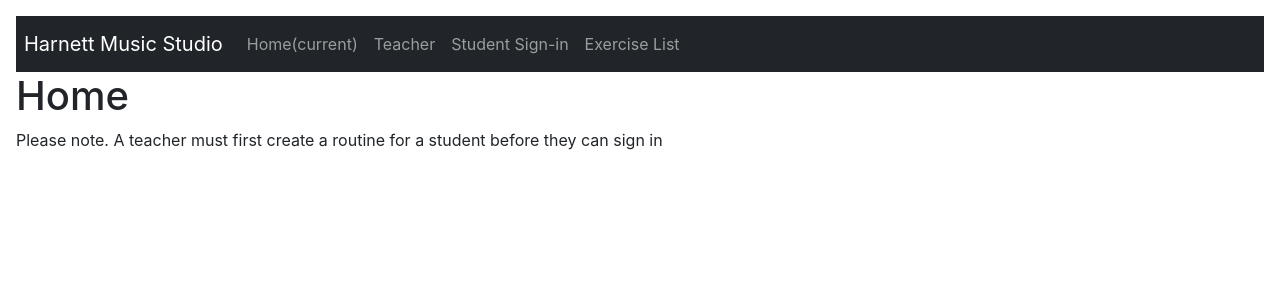
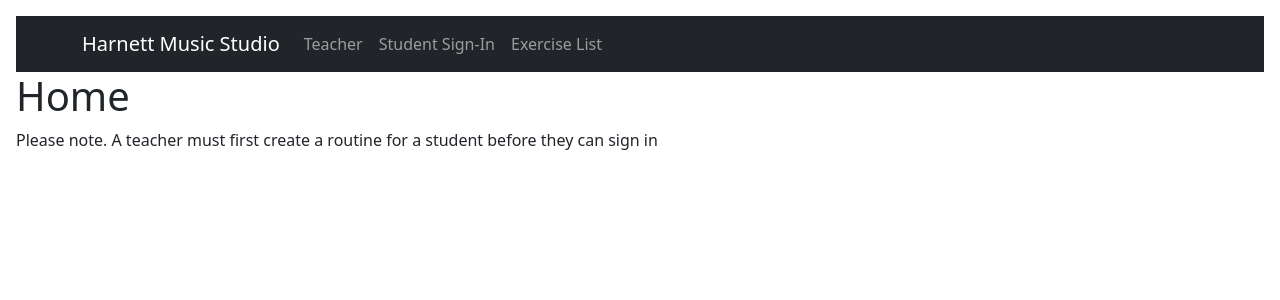
Before and after one commit to Chrisharnett/sax-practice-app, a React (Create React App) app: page / in a window 1280 px wide. Shown: the top 300 px of the page. Built offline with nearby package versions, Linux system fonts and the light colour scheme.

Commit message:
Project coming together.

```diff
--- a/package.json
+++ b/package.json
@@ -8,6 +8,7 @@
     "@testing-library/user-event": "^13.5.0",
     "bootstrap": "^5.3.2",
     "react": "^18.2.0",
+    "react-bootstrap": "^2.8.0",
     "react-dom": "^18.2.0",
     "react-router-dom": "^6.16.0",
     "react-scripts": "5.0.1",
--- a/src/App.js
+++ b/src/App.js
@@ -1,6 +1,13 @@
+
+import 'bootstrap/dist/css/bootstrap.min.css';
+import Container from 'react-bootstrap/Container';
+import Nav from 'react-bootstrap/Nav';
+import Navbar from 'react-bootstrap/Navbar';
+import Button from 'react-bootstrap/Button';
+import Dropdown from 'react-bootstrap/Dropdown'
 import './App.css';
-import { useState, useEffect} from 'react'
-import { Link, useLocation, useNavigate } from "react-router-dom"
+import { useState, useEffect} from 'react';
+import { Link, useLocation, useNavigate } from "react-router-dom";
 import { CurrentExercise, ExSelection, ExerciseList } from './exercise';
 
 // let directJSON = 'https://mysaxpracticeexercisebucket.s3.amazonaws.com/exerciseJSON.json'
@@ -16,34 +23,29 @@ if (storedData) {
 function Home() {
   return (
     <div>
-      {/* Collapsed navbar menu doesn't expand!! */}
-      <nav class="navbar navbar-expand-lg navbar-dark bg-dark p-2">
-        <a class="navbar-brand" href="/">Harnett Music Studio</a>
-        <button class="navbar-toggler" type="button" data-toggle="collapse" data-target="#navbarSupportedContent" aria-controls="navbarSupportedContent" aria-expanded="false" aria-label="Toggle navigation">
-          <span class="navbar-toggler-icon"></span>
-        </button>
-
-        <div className="collapse navbar-collapse" id="navbarSupportedContent">
-          <ul class="navbar-nav mr-auto">
-            <li class="nav-item active">
-            <Link to="/" className="nav-link">Home<span class="sr-only">(current)</span></Link>
-            </li>
-            <li class="nav-item">
-              <Link to="/teacher" className="nav-link">Teacher</Link>
-            </li>
-            <li class="nav-item">
-              <Link to="/studentSignIn" className="nav-link">Student Sign-in</Link>
-            </li>
-            <li class="nav-item">
-              <Link to="/exerciseList" className="nav-link">Exercise List</Link>
-            </li>
-          </ul>
-        </div>
-      </nav>
+      <Navigation></Navigation>
       <h1>Home</h1>
       <p>Please note. A teacher must first create a routine for a student before they can sign in</p>
     </div>
   )
+};
+
+function Navigation() {
+  return (
+    <Navbar expand="lg" className="navbar-dark bg-dark p-2">
+        <Container>
+          <Navbar.Brand href="/">Harnett Music Studio</Navbar.Brand>
+          <Navbar.Toggle aria-controls="basic-navbar-nav" />
+          <Navbar.Collapse id="basic-navbar-nav">
+            <Nav className="me-auto">
+              <Nav.Link href="/teacher">Teacher</Nav.Link>
+              <Nav.Link href="/studentSignIn">Student Sign-In</Nav.Link>
+              <Nav.Link href="/exerciseList">Exercise List</Nav.Link>
+            </Nav>
+          </Navbar.Collapse>
+        </Container>
+      </Navbar>
+  );
 };
 
 export function Student() {
@@ -123,30 +125,7 @@ export function Student() {
     if (currentRound === rounds) {
       return (
         <div>
-          {/* Collapsed navbar menu doesn't expand!! */}
-      <nav class="navbar navbar-expand-lg navbar-dark bg-dark p-2">
-        <a class="navbar-brand" href="/">Harnett Music Studio</a>
-        <button class="navbar-toggler" type="button" data-toggle="collapse" data-target="#navbarSupportedContent" aria-controls="navbarSupportedContent" aria-expanded="false" aria-label="Toggle navigation">
-          <span class="navbar-toggler-icon"></span>
-        </button>
-
-        <div className="collapse navbar-collapse" id="navbarSupportedContent">
-          <ul class="navbar-nav mr-auto">
-            <li class="nav-item active">
-            <Link to="/" className="nav-link">Home</Link>
-            </li>
-            <li class="nav-item">
-              <Link to="/teacher" className="nav-link">Teacher</Link>
-            </li>
-            <li class="nav-item">
-              <Link to="/studentSignIn" className="nav-link">Student Sign-in</Link>
-            </li>
-            <li class="nav-item">
-              <Link to="/exerciseList" className="nav-link">Exercise List</Link>
-            </li>
-          </ul>
-        </div>
-      </nav>
+          <Navigation></Navigation>
           <h1>Great job, today's routine is complete</h1>
         </div>
       )
@@ -169,30 +148,7 @@ export function StudentSignIn() {
 
   return (
     <div>
-      {/* Collapsed navbar menu doesn't expand!! */}
-      <nav class="navbar navbar-expand-lg navbar-dark bg-dark p-2">
-        <a class="navbar-brand" href="/">Harnett Music Studio</a>
-        <button class="navbar-toggler" type="button" data-toggle="collapse" data-target="#navbarSupportedContent" aria-controls="navbarSupportedContent" aria-expanded="false" aria-label="Toggle navigation">
-          <span class="navbar-toggler-icon"></span>
-        </button>
-
-        <div className="collapse navbar-collapse" id="navbarSupportedContent">
-          <ul class="navbar-nav mr-auto">
-            <li class="nav-item active">
-            <Link to="/" className="nav-link">Home</Link>
-            </li>
-            <li class="nav-item">
-              <Link to="/teacher" className="nav-link">Teacher</Link>
-            </li>
-            <li class="nav-item">
-              <Link to="/studentSignIn" className="nav-link">Student Sign-in<span class="sr-only">(current)</span></Link>
-            </li>
-            <li class="nav-item">
-              <Link to="/exerciseList" className="nav-link">Exercise List</Link>
-            </li>
-          </ul>
-        </div>
-      </nav>
+      <Navigation></Navigation>
       <h1>Select student</h1>
       <select value={ currentStudent } onChange={handleStudentChange}>
           <option key="n/a" />
@@ -202,14 +158,18 @@ export function StudentSignIn() {
             </option>
         ))}
       </select>
-      <button onClick={() => {
+      <Button onClick={() => {
         handleStartRoutine()
-      }} className="btn btn-Success">Start Routine</button>
+      }} variant="primary" className="m-2">Start Routine</Button>
     </div>
   )};
 
 export function Teacher() {
   const [data, setData] = useState(null);
+  const [student, setStudent] = useState("");
+  const [currentStudent, setCurrentStudent] = useState("Horatio")
+  const [routine, setRoutine] = useState(null);
+  const [routines, setRoutines] = useState(studentRoutines);
 
   useEffect(() => {
      fetch(
@@ -218,10 +178,7 @@ export function Teacher() {
     .then(setData);
   }, []);
 
-  const [student, setStudent] = useState("");
-  const [currentStudent, setCurrentStudent] = useState("Horatio")
-  const [routine, setRoutine] = useState(null);
-  const [routines, setRoutines] = useState(studentRoutines);
+
     useEffect(() => {
       setRoutines(studentRoutines);
     }, []);
@@ -265,31 +222,9 @@ export function Teacher() {
   if(data)
     return (
       <div>
-        {/* Collapsed navbar menu doesn't expand!! */}
-        <nav class="navbar navbar-expand-lg navbar-dark bg-dark p-2">
-          <a class="navbar-brand" href="/">Harnett Music Studio</a>
-          <button class="navbar-toggler" type="button" data-toggle="collapse" data-target="#navbarSupportedContent" aria-controls="navbarSupportedContent" aria-expanded="false" aria-label="Toggle navigation">
-            <span class="navbar-toggler-icon"></span>
-          </button>
-
-          <div className="collapse navbar-collapse" id="navbarSupportedContent">
-            <ul class="navbar-nav mr-auto">
-              <li class="nav-item active">
-              <Link to="/" className="nav-link">Home</Link>
-              </li>
-              <li class="nav-item">
-                <Link to="/teacher" className="nav-link">Teacher<span class="sr-only">(current)</span></Link>
-              </li>
-              <li class="nav-item">
-                <Link to="/studentSignIn" className="nav-link">Student Sign-in</Link>
-              </li>
-              <li class="nav-item">
-                <Link to="/exerciseList" className="nav-link">Exercise List</Link>
-              </li>
-            </ul>
-          </div>
-        </nav>
+        <Navigation></Navigation>
         <h1>Student Routines</h1>
+        <Container>
           <h2>Current Routines</h2>
           <h3>Student List</h3>
             <div className="inline-flex">
@@ -303,12 +238,13 @@ export function Teacher() {
               </select>
               <button onClick={ clearRoutine } className="btn btn-danger m-2">Clear Student</button>
             </div>
+        </Container>
+        <Container>
           <h2>Routine Builder</h2>
           <form onSubmit={ submit }>
             <div className="inline">
               <input
                 value={ student }
-              key={ student }
                 onChange={(event) =>
                   setStudent(event.target.value)}
                 type="text"
@@ -320,6 +256,8 @@ export function Teacher() {
               <ExSelection exList={ data } routineList = { routineList } />
             </div>
           </form>
+        </Container>
+
       </div>
     )
 };
@@ -336,31 +274,7 @@ export function Exercises() {
     if (exercises)
       return (
         <div>
-          <div>
-            <nav class="navbar navbar-expand-lg navbar-dark bg-dark p-2">
-              <a class="navbar-brand" href="/">Harnett Music Studio</a>
-              <button class="navbar-toggler" type="button" data-toggle="collapse" data-target="#navbarSupportedContent" aria-controls="navbarSupportedContent" aria-expanded="false" aria-label="Toggle navigation">
-                <span class="navbar-toggler-icon"></span>
-              </button>
-
-              <div className="collapse navbar-collapse" id="navbarSupportedContent">
-                <ul class="navbar-nav mr-auto">
-                  <li class="nav-item active">
-                  <Link to="/" className="nav-link">Home</Link>
-                  </li>
-                  <li class="nav-item">
-                    <Link to="/teacher" className="nav-link">Teacher</Link>
-                  </li>
-                  <li class="nav-item">
-                    <Link to="/studentSignIn" className="nav-link">Student Sign-in</Link>
-                  </li>
-                  <li class="nav-item">
-                    <Link to="/exerciseList" className="nav-link">Exercise List<span class="sr-only">(current)</span></Link>
-                  </li>
-                </ul>
-              </div>
-            </nav>
-          </div>
+          <Navigation></Navigation>
           <h1>Exercise List</h1>
           <ExerciseList exList={ exercises } />
         </div>
--- a/src/exercise.js
+++ b/src/exercise.js
@@ -1,3 +1,5 @@
+import Container from 'react-bootstrap/Container';
+import Form from 'react-bootstrap/Form'
 import { useState } from 'react'
 
 export function CurrentExercise( { exercise } ) {
@@ -38,23 +40,24 @@ export function ExSelection( {exList, routineList} ) {
 
     return (
         <div className="checkList">
-            <h2>Exercise List</h2>
-            <div>
-                {`New Routine: ${checkedItems}`}
-            </div>
             <button onClick={() => {
                 routineList(checked
                 )}} className="btn btn-primary m-3">Create Routine
             </button>
-            <div className="list-container">
+            <h3>Exercise List</h3>
+            {/* Have the exercise move into the new routine list as selected?? */}
+            <div>
+                {`Selected Exercises: ${checkedItems}`}
+            </div>
+            <Form>
                 {exList.map((ex, index) => (
-                    <div key={index} className="form-check form-check-inline">
+                    <div key={index} className="form-check mb-3">
                         <input id={ index } value={ index } type="checkbox" onChange={handleCheck} />
                         <h4 className={isChecked(ex.title)}>{ ex.title } </h4>
                         <img src={ ex.imageURL } alt={ ex.description } height= { 50 }></img>
                     </div>
                 ))}
-            </div>
+            </Form>
         </div>
     )
 }
```
Also changed, not shown: 1 other file (tests, documents, lock files or other folders). Lines whose indentation alone changed are shown as unchanged.
